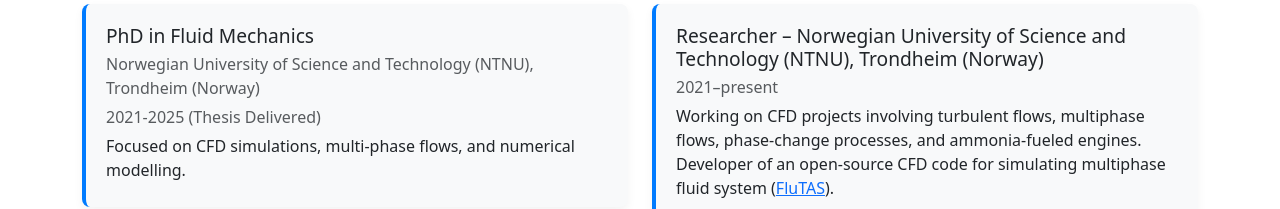
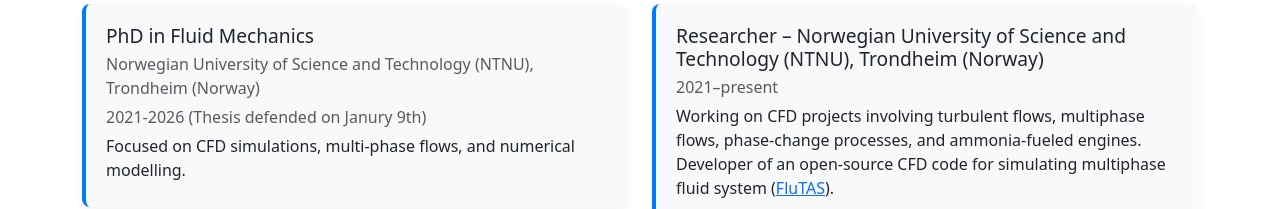
Before and after one commit to salar-zs/salar-zs.github.io, a plain HTML site: page index.html in a window 1280 px wide. Shown: the part 1037-1246 px from the top of the page. Drawn offline with nearby package versions, Linux system fonts and the light colour scheme.

Commit message:
Initial commit

```diff
--- a/index.html
+++ b/index.html
@@ -60,7 +60,7 @@
           <h5>PhD in Fluid Mechanics</h5>
           <p class="text-muted">Norwegian University of Science and Technology
           (NTNU), Trondheim (Norway)</p>
-          <p class="text-muted">2021-2025 (Thesis Delivered)</p>
+          <p class="text-muted">2021-2026 (Thesis defended on Janury 9th)</p>
           <p>Focused on CFD simulations, multi-phase flows, and numerical
           modelling.</p>
         </div>
```
